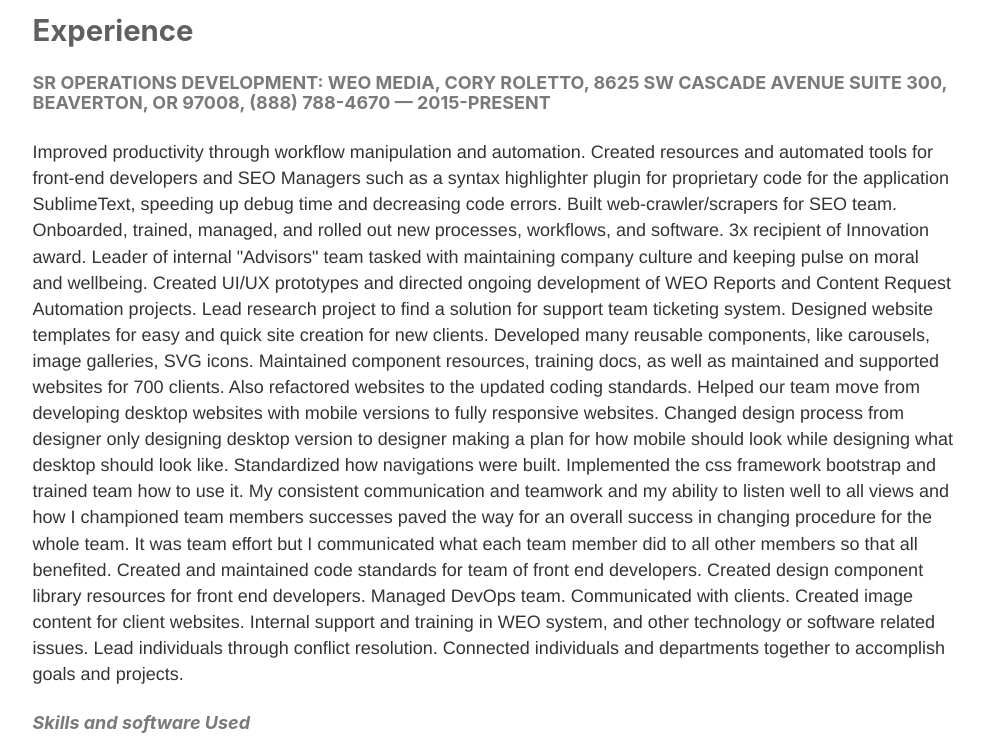
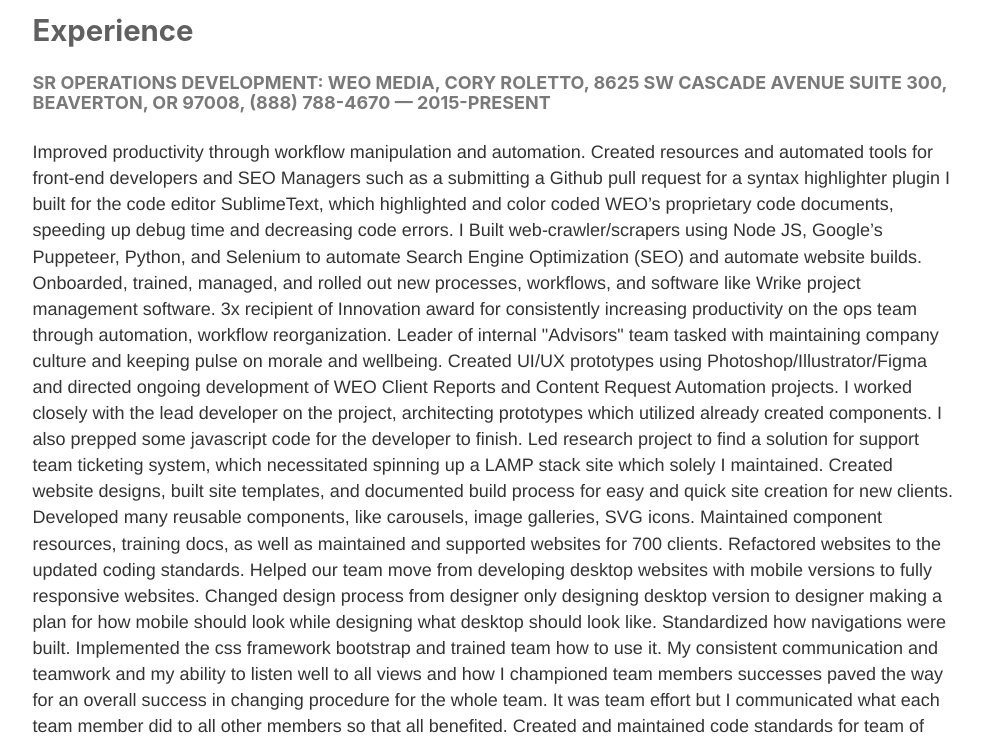
Before and after one commit to damky/20200724-dougmckay-dev, a Gatsby site in the folder dougmckay-dev/: page / in a window 1280 px wide. Shown: the part 360-1103 px from the top of the page, without its empty margins (147-1131 px from the left). Built offline with nearby package versions, Linux system fonts and the light colour scheme; Gatsby itself is replaced by a stand-in of ours.

Commit message:
updated text

```diff
--- a/dougmckay-dev/src/pages/index.js
+++ b/dougmckay-dev/src/pages/index.js
@@ -55,23 +55,33 @@
     <p>
       Improved productivity through workflow manipulation and automation.
       Created resources and automated tools for front-end developers and SEO
-      Managers such as a syntax highlighter plugin for proprietary code for the
-      application SublimeText, speeding up debug time and decreasing code
-      errors. Built web-crawler/scrapers for SEO team. Onboarded, trained,
-      managed, and rolled out new processes, workflows, and software. 3x
-      recipient of Innovation award. Leader of internal "Advisors" team tasked
-      with maintaining company culture and keeping pulse on moral and wellbeing.
-      Created UI/UX prototypes and directed ongoing development of WEO Reports
-      and Content Request Automation projects. Lead research project to find a
-      solution for support team ticketing system. Designed website templates for
-      easy and quick site creation for new clients. Developed many reusable
-      components, like carousels, image galleries, SVG icons. Maintained
-      component resources, training docs, as well as maintained and supported
-      websites for 700 clients. Also refactored websites to the updated coding
-      standards. Helped our team move from developing desktop websites with
-      mobile versions to fully responsive websites. Changed design process from
-      designer only designing desktop version to designer making a plan for how
-      mobile should look while designing what desktop should look like.
+      Managers such as a submitting a Github pull request for a syntax
+      highlighter plugin I built for the code editor SublimeText, which
+      highlighted and color coded WEO’s proprietary code documents, speeding up
+      debug time and decreasing code errors. I Built web-crawler/scrapers using
+      Node JS, Google’s Puppeteer, Python, and Selenium to automate Search
+      Engine Optimization (SEO) and automate website builds. Onboarded, trained,
+      managed, and rolled out new processes, workflows, and software like Wrike
+      project management software. 3x recipient of Innovation award for
+      consistently increasing productivity on the ops team through automation,
+      workflow reorganization. Leader of internal "Advisors" team tasked with
+      maintaining company culture and keeping pulse on morale and wellbeing.
+      Created UI/UX prototypes using Photoshop/Illustrator/Figma and directed
+      ongoing development of WEO Client Reports and Content Request Automation
+      projects. I worked closely with the lead developer on the project,
+      architecting prototypes which utilized already created components. I also
+      prepped some javascript code for the developer to finish. Led research
+      project to find a solution for support team ticketing system, which
+      necessitated spinning up a LAMP stack site which solely I maintained.
+      Created website designs, built site templates, and documented build
+      process for easy and quick site creation for new clients. Developed many
+      reusable components, like carousels, image galleries, SVG icons.
+      Maintained component resources, training docs, as well as maintained and
+      supported websites for 700 clients. Refactored websites to the updated
+      coding standards. Helped our team move from developing desktop websites
+      with mobile versions to fully responsive websites. Changed design process
+      from designer only designing desktop version to designer making a plan for
+      how mobile should look while designing what desktop should look like.
       Standardized how navigations were built. Implemented the css framework
       bootstrap and trained team how to use it. My consistent communication and
       teamwork and my ability to listen well to all views and how I championed
@@ -79,12 +89,13 @@
       procedure for the whole team. It was team effort but I communicated what
       each team member did to all other members so that all benefited. Created
       and maintained code standards for team of front end developers. Created
-      design component library resources for front end developers. Managed
-      DevOps team. Communicated with clients. Created image content for client
-      websites. Internal support and training in WEO system, and other
-      technology or software related issues. Lead individuals through conflict
-      resolution. Connected individuals and departments together to accomplish
-      goals and projects.
+      design component library resources for front end developers. Created
+      animated svgs. Managed DevOps team. Communicated with clients, partner
+      companies, and vendors. Created image content for client websites.
+      Internal support and training in WEO Content Management System, and other
+      technology or software related issues. Led individuals through conflict
+      resolution. I was frequently a catalyst in connecting individuals and
+      departments together to accomplish goals and projects.
     </p>
     <Skills>Skills and software Used</Skills>
     <p>
@@ -93,9 +104,10 @@
       Effects, Adobe Illustrator, Adobe Photoshop, Adobe Acrobat, Figma, WEO
       CMS, Wordpress CMS, Photography, Videography, Excel, Word, Keyboard
       Maestro Macro Editor, Selenium, Puppeteer, Gimp, Slack, Digital Ocean
-      Droplets, SSH, LAMP stack, bash, shell scripting, linux, iterm2, command
-      line, hotjar, AnimateOnScroll.js, CSS animation, SVG animations,
-      imageoptim, svgator, browserstack, slides.com, uberconference
+      Droplets, SSH, LAMP stack (linux, apache, mysql, php), bash, shell
+      scripting, linux, iterm2, command line, hotjar, AnimateOnScroll.js, CSS
+      animation, SVG animations, imageoptim, svgator, browserstack, slides.com,
+      uberconference.
     </p>
     <Job>
       Jr. Web Designer: Graphic Products Inc, Tyler Ball, 9825 SW Sunshine Ct,
@@ -154,12 +166,18 @@
     <SectionTitle>Hobbies and Interests</SectionTitle>
     <p>
       Owning and operating web development home business designing, developing,
-      and maintaining websites (damky.net, mahtaystyle.com,
-      jmphotography.mckay.studio). React, JAM stack, Gatsby.js and sanity.io.
-      Consulting for photography businesses. Developing web apps. Raspberry Pi
-      single board computers. Making and listening to music. Guitar, ukulele.
-      Dungeon/Game Master. Audiobooks. Tech. Video production. Art: photography,
-      design, illustration.
+      and maintaining websites (<a href="https://damky.net">damky.net</a>,{" "}
+      <a href="https://mahtaystyle.com">mahtaystyle.com</a>,{" "}
+      <a href="https://jmphotography.mckay.studio">
+        jmphotography.mckay.studio
+      </a>
+      , <a href="https://dougmckay.dev">dougmckay.dev</a>) using React, JAM
+      stack (javascript, api, markup), Gatsby.js and sanity.io. Consulting for
+      photography businesses. Developing Node JS web apps. Experimenting with
+      Raspberry Pi single board computers. Making and listening to music.
+      Playing guitar, and ukulele. Being a Dungeon/Game Master. Listening to
+      audiobooks. Staying updated with what’s new in tech. Video production and
+      motion graphics. Art: photography, design, illustration.
     </p>
     <SectionTitle>References</SectionTitle>
     <p>
```
Also changed, not shown: dougmckay-dev/src/images/gatsby-astronaut.png (deleted), dougmckay-dev/src/images/gatsby-icon.png (deleted).
